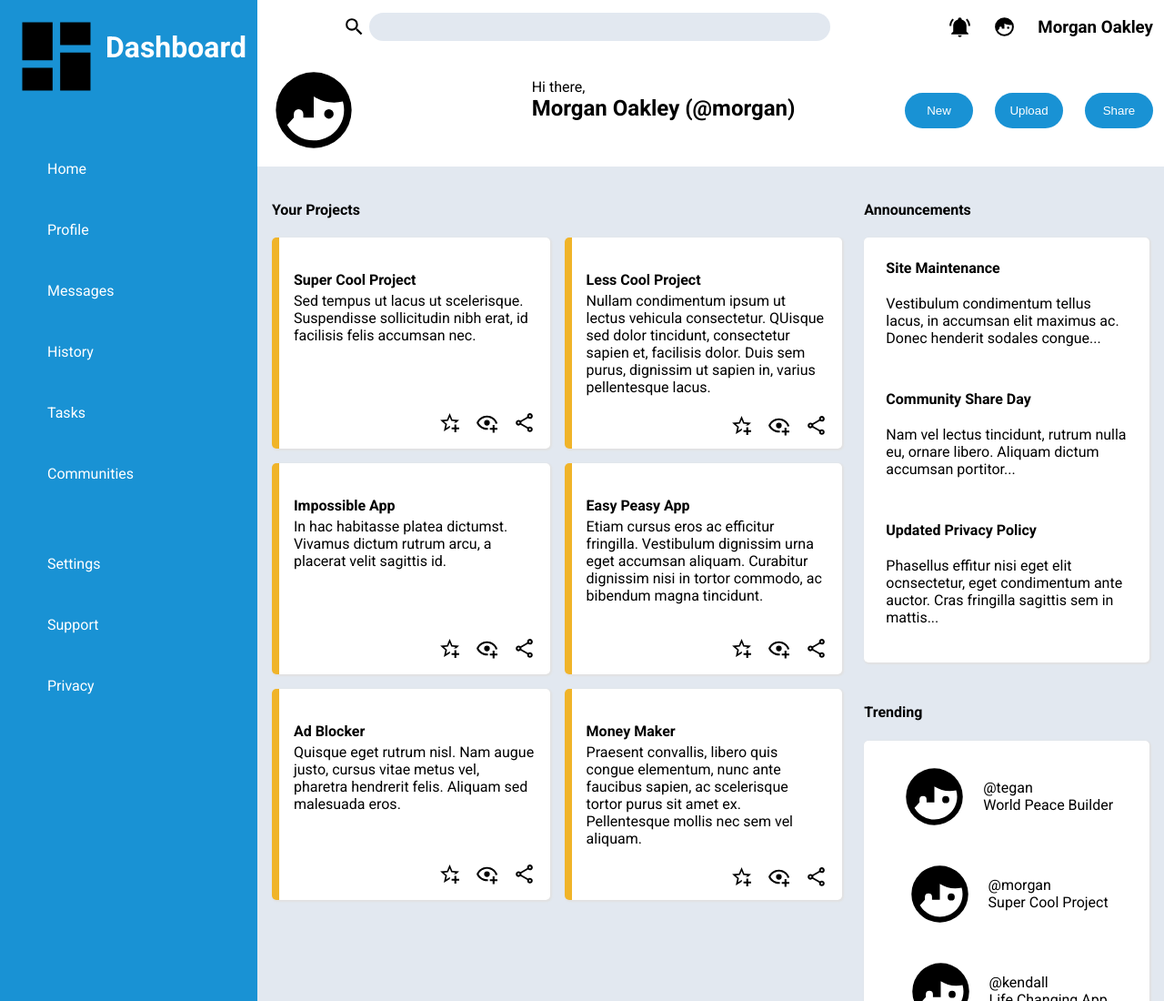
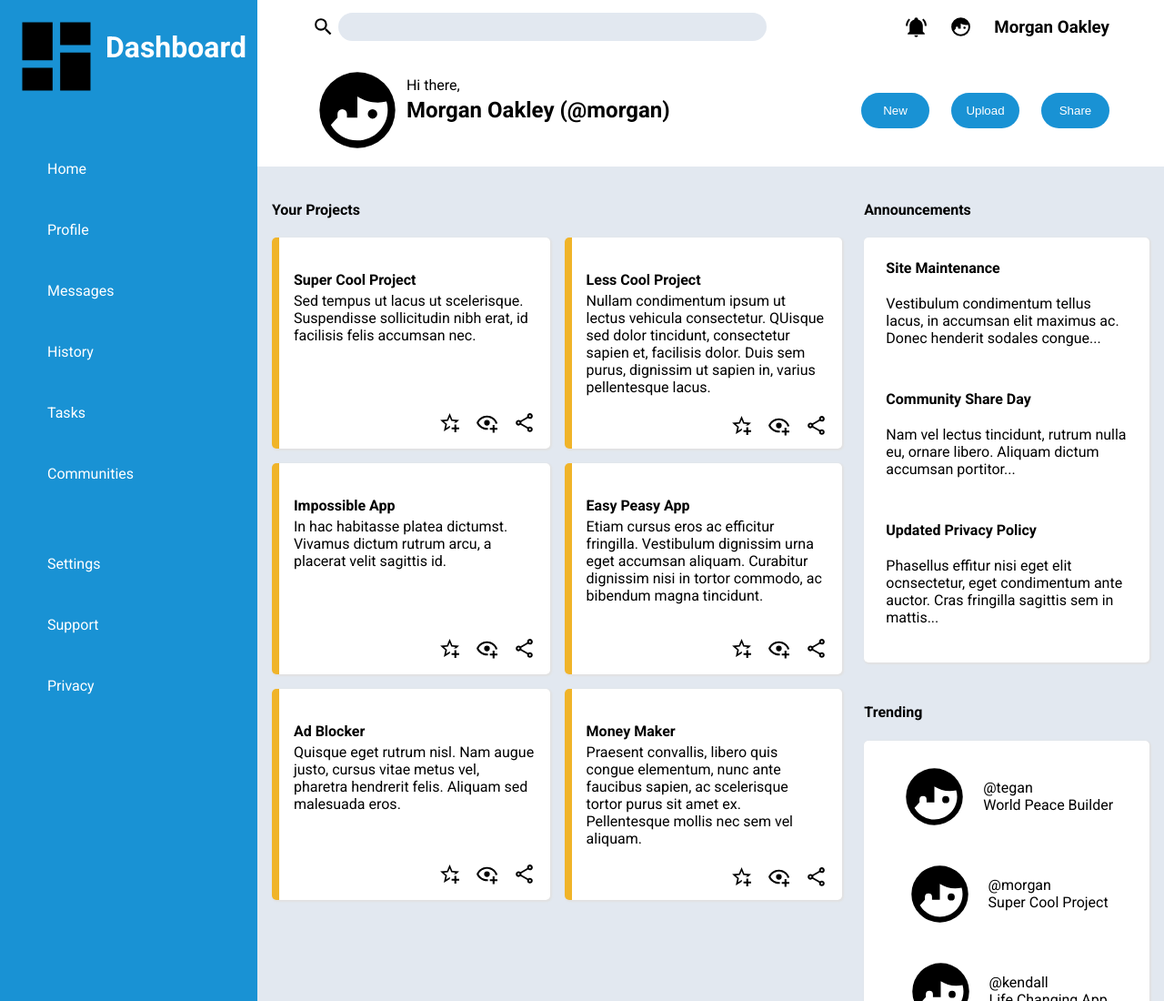
Before and after one commit to ftrbnd/odin-admin-dashboard, a plain HTML site: page index.html in a window 1280 px wide. Shown: the top 1100 px of the page at 91% size. Drawn offline with Linux system fonts and the light colour scheme.

Commit message:
Adjust spacing

```diff
--- a/style.css
+++ b/style.css
@@ -37,14 +37,15 @@ body {
     display: flex;
     justify-content: space-around;
     align-items: center;
-    gap: 48px;
+    margin-left: 48px;
+    margin-right: 48px;
 }
 
 .search {
     display: flex;
-    justify-content: center;
+    justify-content: flex-start;
     gap: 4px;
-    flex: 2;
+    flex: 1;
 }
 
 #search {
@@ -65,12 +66,16 @@ body {
 
     display: flex;
     justify-content: space-between;
+    gap: 8px;
+    margin-left: 48px;
+    margin-right: 48px;
 }
 
 .greeting {
     display: grid;
     grid-template-rows: 1fr 2fr;
-    grid-template-columns: 1fr 1fr;
+    grid-template-columns: auto 1fr;
+    gap: 4px;
 }
 
 img {
```
